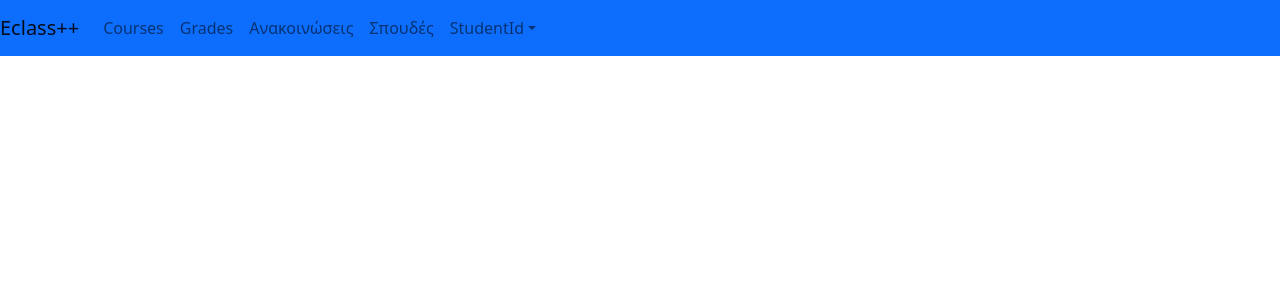
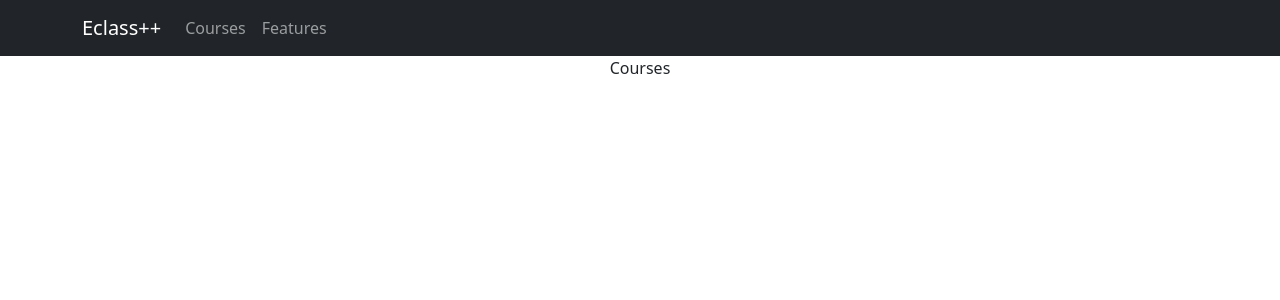
Before and after one commit to Apostoliszax/EclassFrontend, a React (Create React App) app: page /Courses in a window 1280 px wide. Shown: the top 300 px of the page. Built offline with nearby package versions, Linux system fonts and the light colour scheme.

Commit message:
added navbar with routing

```diff
--- a/package.json
+++ b/package.json
@@ -12,6 +12,7 @@
     "react": "^18.2.0",
     "react-bootstrap": "^2.5.0",
     "react-dom": "^18.2.0",
+    "react-router-dom": "^6.4.3",
     "react-scripts": "5.0.1",
     "web-vitals": "^2.1.4"
   },
--- a/src/App.js
+++ b/src/App.js
@@ -1,17 +1,41 @@
-import logo from "./logo.svg";
 import "./App.css";
-import React from "react";
-import { ReactDOM } from "react-dom";
-import { Register } from "./Register";
-import { Login } from "./Login";
+import Container from "react-bootstrap/Container";
+import Nav from "react-bootstrap/Nav";
+import Navbar from "react-bootstrap/Navbar";
 import "bootstrap/dist/css/bootstrap.min.css";
-import Navbar from "./Navigation/Navbar.js";
+import { BrowserRouter, Routes, Route, Link } from "react-router-dom";
+import { Courses } from "./components/Courses";
+import { Grades } from "./components/Grades";
+import { Home } from "./components/Home";
 
 function App() {
   return (
-    <div className="App">
-      <Navbar />
-    </div>
+    <BrowserRouter>
+      <div className="App">
+        <>
+          <Navbar bg="dark" variant="dark">
+            <Container>
+              <Navbar.Brand as={Link} to="/Home">
+                Eclass++
+              </Navbar.Brand>
+              <Nav className="me-auto">
+                <Nav.Link as={Link} to="/Courses">
+                  Courses
+                </Nav.Link>
+                <Nav.Link as={Link} to="/Grades">
+                  Features
+                </Nav.Link>
+              </Nav>
+            </Container>
+          </Navbar>
+          <Routes>
+            <Route path="/Home" element={<Home />}></Route>
+            <Route path="/Courses" element={<Courses />}></Route>
+            <Route path="/Grades" element={<Grades />}></Route>
+          </Routes>
+        </>
+      </div>
+    </BrowserRouter>
   );
 }
 
--- a/src/Navigation/Navbar.js
+++ /dev/null
@@ -1,76 +0,0 @@
-import React from "react";
-import "bootstrap";
-import "bootstrap/dist/css/bootstrap.css";
-import "bootstrap/dist/js/bootstrap.js";
-import $ from "jquery";
-import Popper from "popper.js";
-
-const Navbar = () => {
-  return (
-    <nav class="navbar sticky-top navbar-expand-lg navbar-light bg-primary">
-      <a class="navbar-brand" href="#">
-        Eclass++
-      </a>
-      <button
-        class="navbar-toggler"
-        type="button"
-        data-toggle="collapse"
-        data-target="#navbarNavDropdown"
-        aria-controls="navbarNavDropdown"
-        aria-expanded="false"
-        aria-label="Toggle navigation"
-      >
-        <span class="navbar-toggler-icon"></span>
-      </button>
-      <div class="collapse navbar-collapse" id="navbarNavDropdown">
-        <ul class="navbar-nav">
-          <li class="nav-item active">
-            <a class="nav-link" href="#">
-              Courses
-            </a>
-          </li>
-          <li class="nav-item">
-            <a class="nav-link" href="#">
-              Grades
-            </a>
-          </li>
-          <li class="nav-item">
-            <a class="nav-link" href="#">
-              Ανακοινώσεις
-            </a>
-          </li>
-          <li class="nav-item">
-            <a class="nav-link" href="#">
-              Σπουδές
-            </a>
-          </li>
-          <li class="nav-item dropdown">
-            <a
-              class="nav-link dropdown-toggle"
-              href="#"
-              id="navbarDropdownMenuLink"
-              data-toggle="dropdown"
-              aria-haspopup="true"
-              aria-expanded="false"
-            >
-              StudentId
-            </a>
-            <div class="dropdown-menu" aria-labelledby="navbarDropdownMenuLink">
-              <a class="dropdown-item" href="#">
-                Action
-              </a>
-              <a class="dropdown-item" href="#">
-                Another action
-              </a>
-              <a class="dropdown-item" href="#">
-                Something else here
-              </a>
-            </div>
-          </li>
-        </ul>
-      </div>
-    </nav>
-  );
-};
-
-export default Navbar;
--- /dev/null
+++ b/src/components/Courses.js
@@ -0,0 +1,5 @@
+import React from "react";
+
+export const Courses = () => {
+  return <div>Courses</div>;
+};
--- /dev/null
+++ b/src/components/Grades.js
@@ -0,0 +1,5 @@
+import React from "react";
+
+export const Grades = () => {
+  return <div>Grades</div>;
+};
--- /dev/null
+++ b/src/components/Home.js
@@ -0,0 +1,5 @@
+import React from "react";
+
+export const Home = () => {
+  return <div>Home</div>;
+};
```
Also changed, not shown: 1 other file (tests, documents, lock files or other folders).
